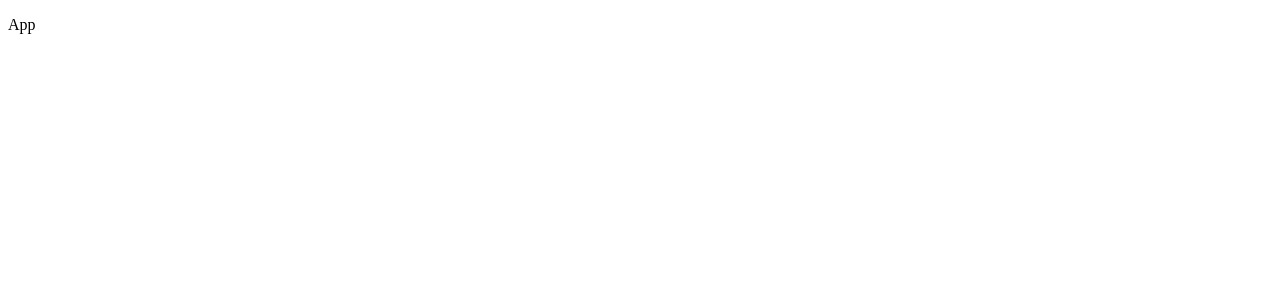
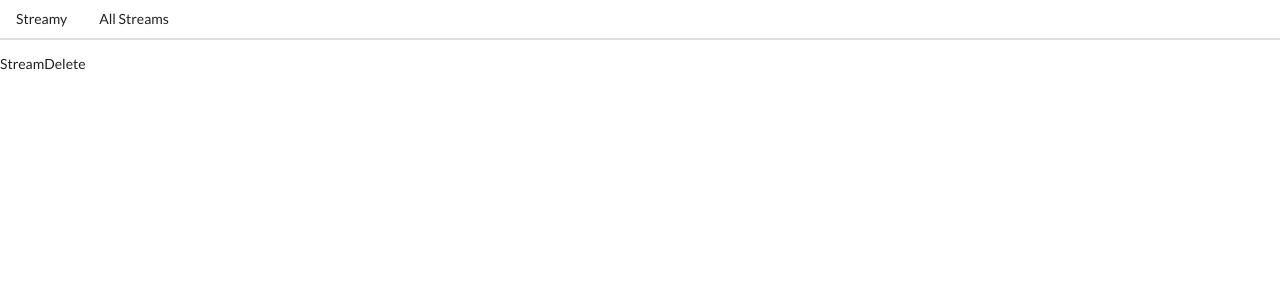
Before and after one commit to yjcyun/react-practice, a React (Create React App) app: page /streams/delete in a window 1280 px wide. Shown: the top 300 px of the page. Built offline with nearby package versions, Linux system fonts and the light colour scheme.

Commit message:
Configure routes

```diff
--- a/package.json
+++ b/package.json
@@ -8,6 +8,7 @@
     "@testing-library/user-event": "^7.2.1",
     "react": "^16.13.1",
     "react-dom": "^16.13.1",
+    "react-router-dom": "^5.2.0",
     "react-scripts": "3.4.3"
   },
   "scripts": {
--- a/public/index.html
+++ b/public/index.html
@@ -10,34 +10,13 @@
       content="Web site created using create-react-app"
     />
     <link rel="apple-touch-icon" href="%PUBLIC_URL%/logo192.png" />
-    <!--
-      manifest.json provides metadata used when your web app is installed on a
-      user's mobile device or desktop. See https://developers.google.com/web/fundamentals/web-app-manifest/
-    -->
     <link rel="manifest" href="%PUBLIC_URL%/manifest.json" />
-    <!--
-      Notice the use of %PUBLIC_URL% in the tags above.
-      It will be replaced with the URL of the `public` folder during the build.
-      Only files inside the `public` folder can be referenced from the HTML.
-
-      Unlike "/favicon.ico" or "favicon.ico", "%PUBLIC_URL%/favicon.ico" will
-      work correctly both with client-side routing and a non-root public URL.
-      Learn how to configure a non-root public URL by running `npm run build`.
-    -->
+     <!-- Semantic UI -->
+     <link rel="stylesheet" href="https://cdnjs.cloudflare.com/ajax/libs/semantic-ui/2.4.1/semantic.min.css" integrity="sha512-8bHTC73gkZ7rZ7vpqUQThUDhqcNFyYi2xgDgPDHc+GXVGHXq+xPjynxIopALmOPqzo9JZj0k6OqqewdGO3EsrQ==" crossorigin="anonymous" />
     <title>React App</title>
   </head>
   <body>
     <noscript>You need to enable JavaScript to run this app.</noscript>
     <div id="root"></div>
-    <!--
-      This HTML file is a template.
-      If you open it directly in the browser, you will see an empty page.
-
-      You can add webfonts, meta tags, or analytics to this file.
-      The build step will place the bundled scripts into the <body> tag.
-
-      To begin the development, run `npm start` or `yarn start`.
-      To create a production bundle, use `npm run build` or `yarn build`.
-    -->
   </body>
 </html>
--- a/src/App.js
+++ /dev/null
@@ -1,9 +0,0 @@
-import React from 'react';
-
-function App() {
-  return (
-  <p>App</p>
-  );
-}
-
-export default App;
--- /dev/null
+++ b/src/components/App.js
@@ -0,0 +1,27 @@
+import React from 'react';
+import { BrowserRouter, Route } from 'react-router-dom';
+import StreamCreate from './streams/StreamCreate';
+import StreamEdit from './streams/StreamEdit';
+import StreamDelete from './streams/StreamDelete';
+import StreamShow from './streams/StreamShow';
+import StreamList from './streams/StreamList';
+import Header from './Header';
+
+function App() {
+  return (
+    <div>
+      <BrowserRouter>
+        <div>
+          <Header />
+          <Route exact path='/' component={StreamList} />
+          <Route path='/streams/new' component={StreamCreate} />
+          <Route path='/streams/edit' component={StreamEdit} />
+          <Route path='/streams/delete' component={StreamDelete} />
+          <Route path='/streams/show' component={StreamShow} />
+        </div>
+      </BrowserRouter>
+    </div>
+  );
+}
+
+export default App;
--- /dev/null
+++ b/src/components/Header.jsx
@@ -0,0 +1,17 @@
+import React from 'react'
+import { Link } from 'react-router-dom'
+
+const Header = () => {
+  return (
+    <div className='ui secondary pointing menu'>
+      <Link to='/' className='item'>Streamy</Link>
+      <div className='right meu'>
+        <Link className='item' to='/'>
+          All Streams
+        </Link>
+      </div>
+    </div>
+  )
+}
+
+export default Header
--- /dev/null
+++ b/src/components/streams/StreamCreate.jsx
@@ -0,0 +1,11 @@
+import React from 'react'
+
+const StreamCreate = () => {
+  return (
+    <div>
+      StreamCreate
+    </div>
+  )
+}
+
+export default StreamCreate
--- /dev/null
+++ b/src/components/streams/StreamDelete.jsx
@@ -0,0 +1,11 @@
+import React from 'react'
+
+const StreamDelete = () => {
+  return (
+    <div>
+      StreamDelete
+    </div>
+  )
+}
+
+export default StreamDelete
--- /dev/null
+++ b/src/components/streams/StreamEdit.jsx
@@ -0,0 +1,11 @@
+import React from 'react'
+
+const StreamEdit = () => {
+  return (
+    <div>
+      StreamEdit
+    </div>
+  )
+}
+
+export default StreamEdit
--- /dev/null
+++ b/src/components/streams/StreamList.jsx
@@ -0,0 +1,11 @@
+import React from 'react'
+
+const StreamList = () => {
+  return (
+    <div>
+      StreamList
+    </div>
+  )
+}
+
+export default StreamList
--- /dev/null
+++ b/src/components/streams/StreamShow.jsx
@@ -0,0 +1,11 @@
+import React from 'react'
+
+const StreamShow = () => {
+  return (
+    <div>
+      StreamShow
+    </div>
+  )
+}
+
+export default StreamShow
--- a/src/index.js
+++ b/src/index.js
@@ -1,6 +1,6 @@
 import React from 'react';
 import ReactDOM from 'react-dom';
-import App from './App';
+import App from './components/App';
 
 ReactDOM.render(
     <App />,
```
Also changed, not shown: 1 other file (tests, documents, lock files or other folders).
